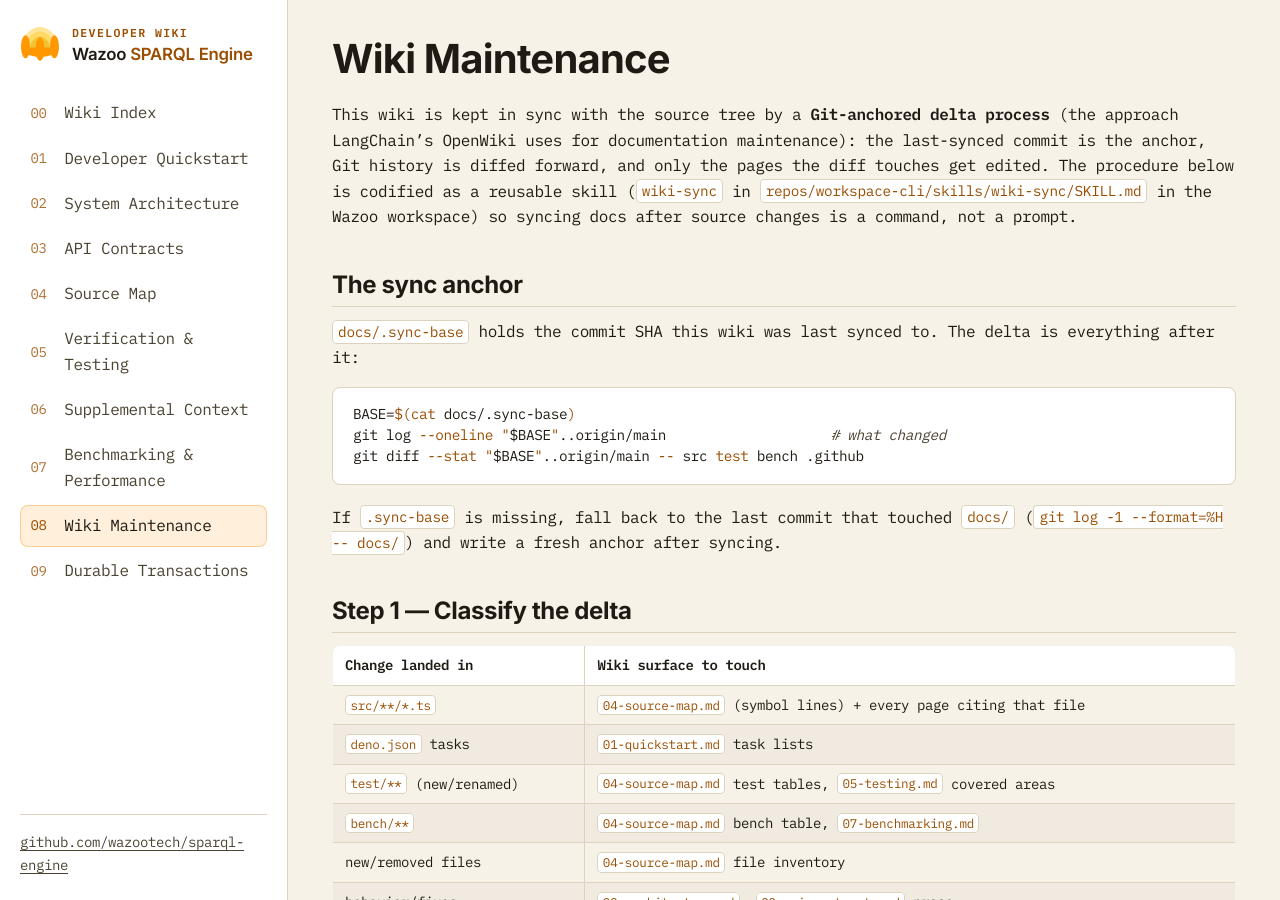
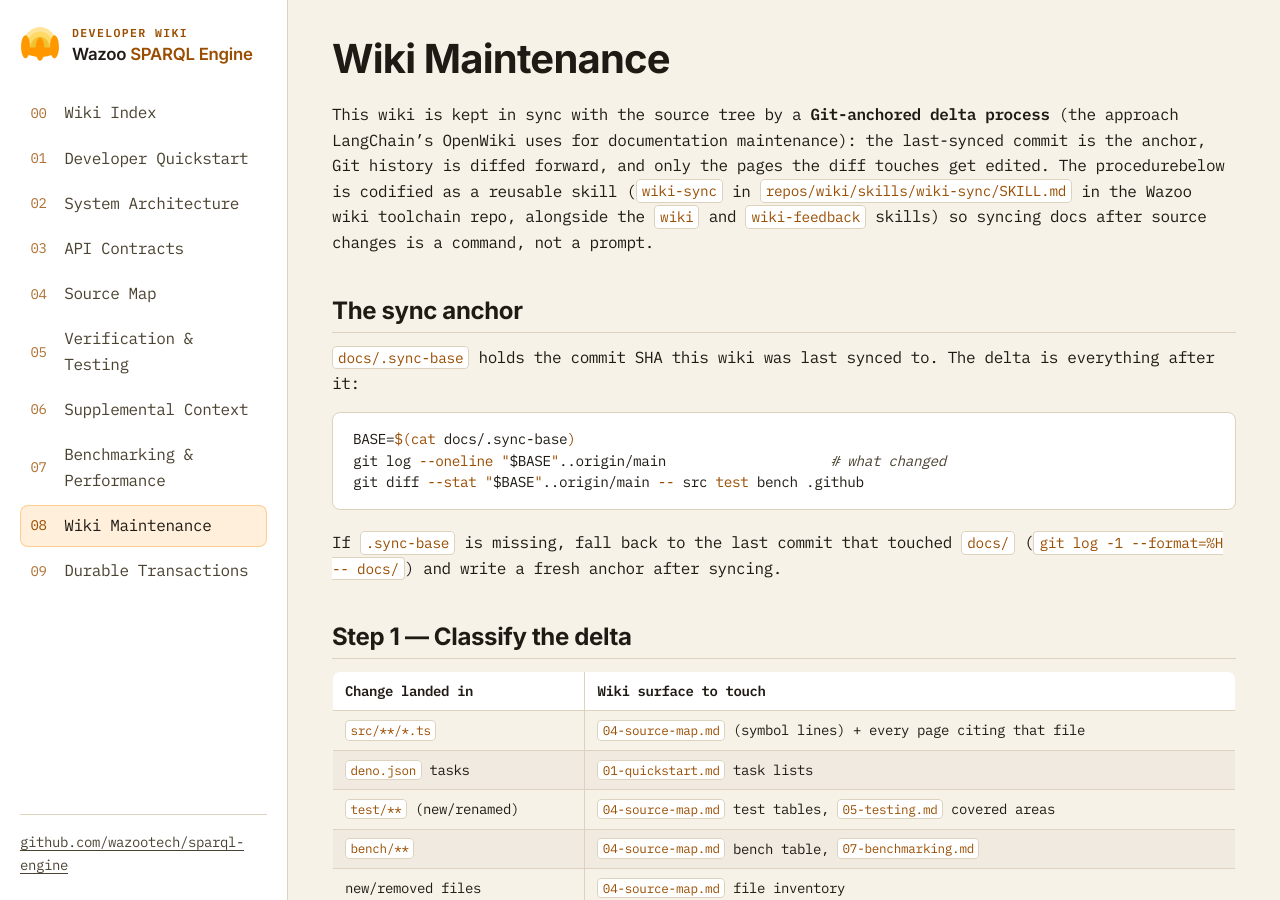
Before and after one commit to wazootech/sparql-engine, a Jekyll site: the page built from docs/08-maintenance.md, in a window 1280 px wide and 900 px high. Built offline with Jekyll 4.4.1, drawn with Linux system fonts in a browser that asks for light colours.

Commit message:
docs: point maintenance page at the wiki repo skill location
The wiki-sync skill lives in the wiki toolchain repo
(repos/wiki/skills/wiki-sync/) alongside the wiki and wiki-feedback
skills, not in workspace-cli; update the reference in
08-maintenance.md.

🤖 Generated with Codebuff
Co-Authored-By: Codebuff <noreply@codebuff.com>

```diff
--- a/docs/08-maintenance.md
+++ b/docs/08-maintenance.md
@@ -8,10 +8,10 @@ layout: default
 This wiki is kept in sync with the source tree by a **Git-anchored delta
 process** (the approach LangChain's OpenWiki uses for documentation
 maintenance): the last-synced commit is the anchor, Git history is diffed
-forward, and only the pages the diff touches get edited. The procedure below is
-codified as a reusable skill (`wiki-sync` in
-`repos/workspace-cli/skills/wiki-sync/SKILL.md` in the Wazoo workspace) so
-syncing docs after source changes is a command, not a prompt.
+forward, and only the pages the diff touches get edited. The procedurebelow is codified as a reusable skill (`wiki-sync` in
+`repos/wiki/skills/wiki-sync/SKILL.md` in the Wazoo wiki toolchain repo,
+alongside the `wiki` and `wiki-feedback` skills) so syncing docs after source
+changes is a command, not a prompt.
 
 ## The sync anchor
 
```
